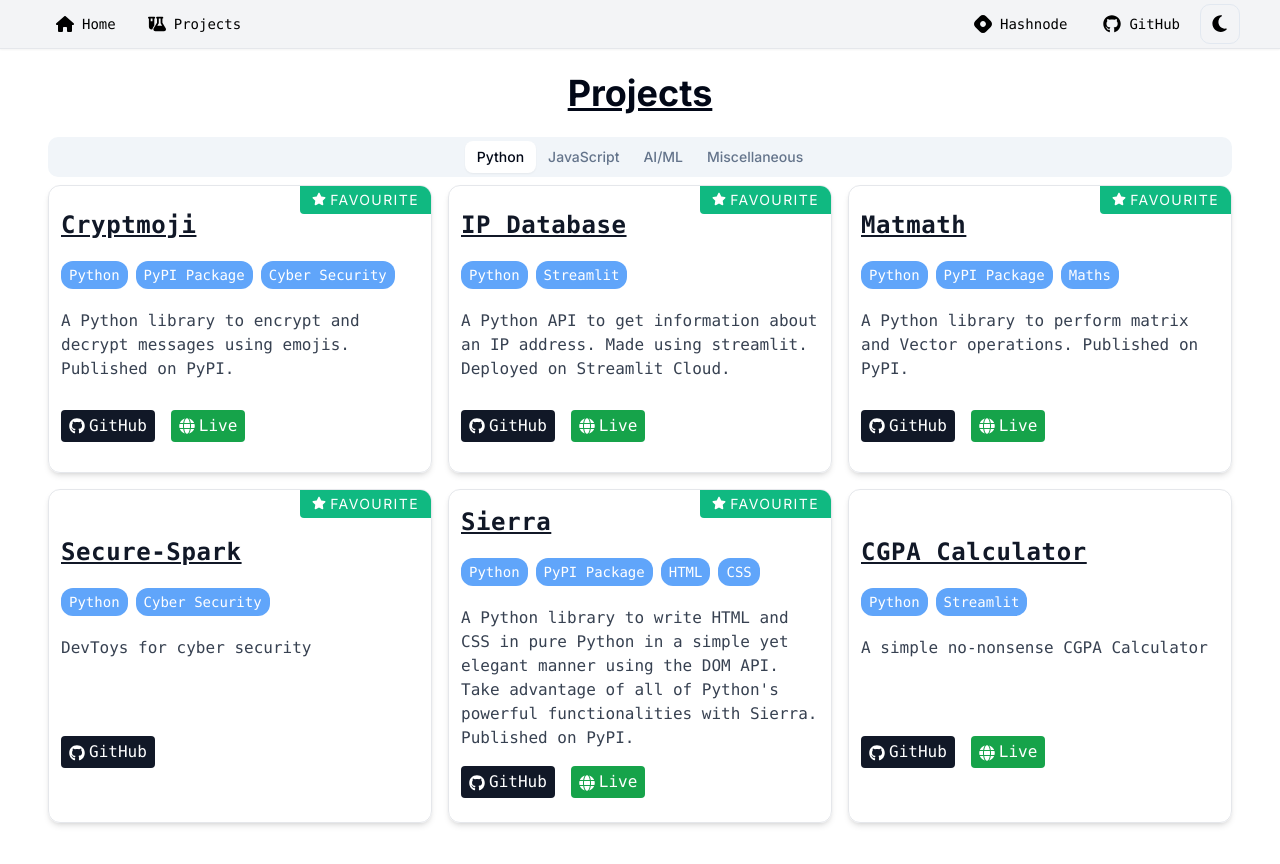
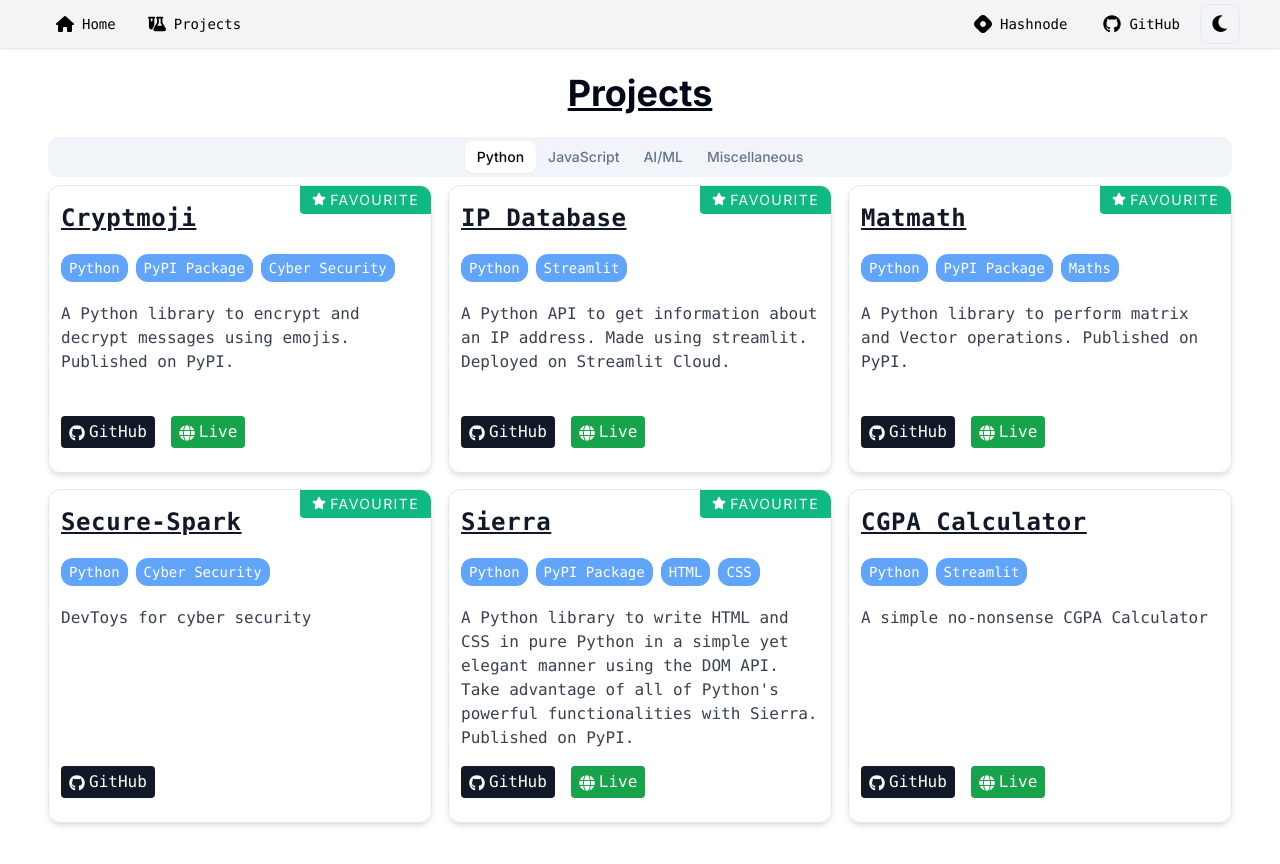
Before and after one commit to Siddhesh-Agarwal/Siddhesh-Agarwal.github.io, a Next.js app: page /projects in a window 1280 px wide. Shown: the top 864 px of the page. Built offline with nearby package versions, Linux system fonts and the light colour scheme.

Commit message:
fixed alignment issue

```diff
--- a/components/ProjectCard.tsx
+++ b/components/ProjectCard.tsx
@@ -14,7 +14,7 @@ export default function ProjectCard({ key, props }: { key: number, props: Projec
         >
 
             {/* Space between Both divs */}
-            <div className="pb-3 md:pb-6 h-full flex flex-col justify-around dark:bg-gray-800/50 relative">
+            <div className="pb-3 md:pb-6 h-full flex flex-col justify-between dark:bg-gray-800/50 relative">
                 <div className="inline-block">
                     {
                         props?.featured &&
```
